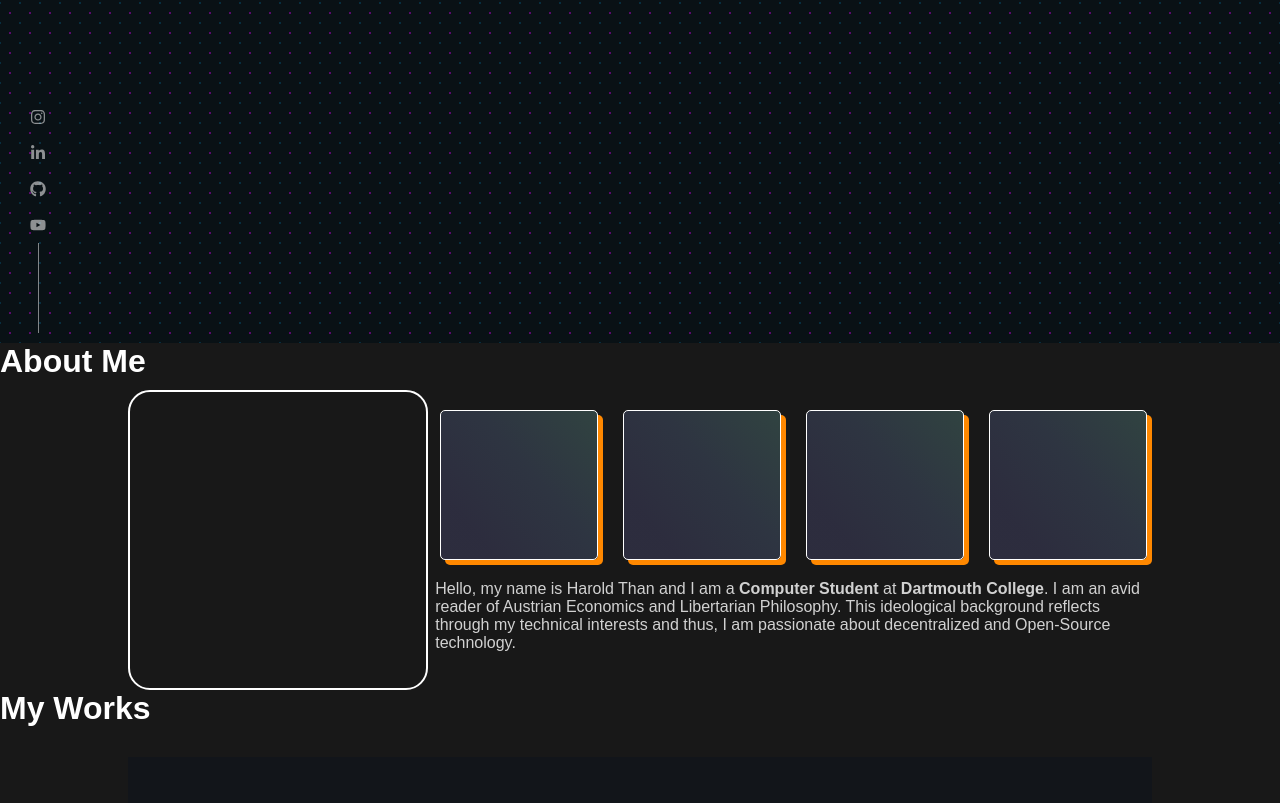
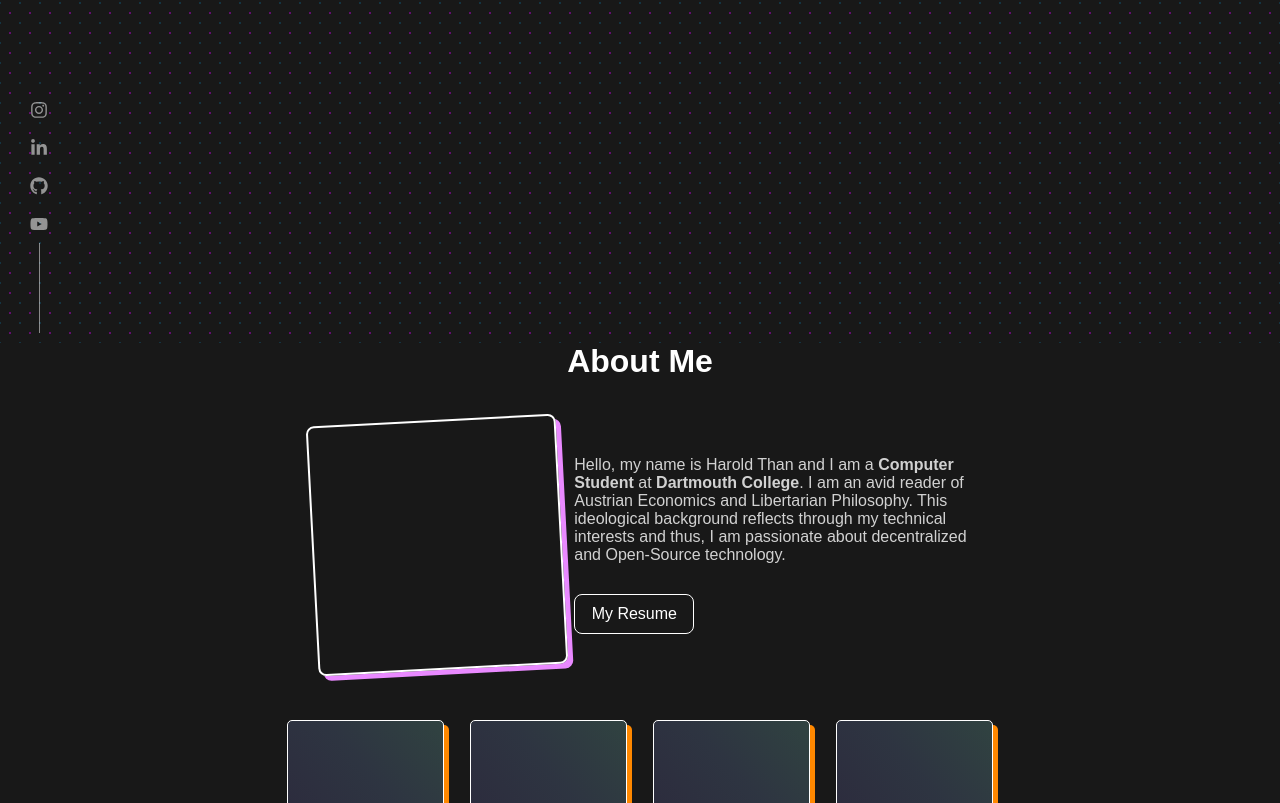
Before and after one commit to thanvinhbaohoang/react-harold-portfolio, a React (Create React App) app: page / in a window 1280 px wide. Shown: the part 457-1260 px from the top of the page. Built offline with nearby package versions, Linux system fonts and the light colour scheme.

Commit message:
Styled About me Section

```diff
--- a/src/App.css
+++ b/src/App.css
@@ -52,7 +52,7 @@ padding-bottom: 10px;
   flex-direction: column;
 }
 .social-media-icon {
-  font-size: 16px;
+  font-size: 18px;
   margin: 10px;
   transition: 0.2s;
   color: rgba(255, 255, 255, 0.538);
@@ -61,7 +61,7 @@ padding-bottom: 10px;
 .social-media-icon:hover{
   transition: 0.1s;
   color: rgb(255, 181, 103);
-  transform: translateY(-3px);
+  transform: translateY(-2px);
   text-shadow: 10px 10px 10px rgb(255, 255, 255);
   z-index: 999;
 }
@@ -127,17 +127,18 @@ font-size: 26px;
 margin-bottom: 10px;
 }
 
+.special-text {
+  color: #acf2ff;
+}
 /* HERO SECTION */
 .hero-section {
   width: 100%;
   height: 100vh;
-  background-color: #232323;
   display: flex;
   flex-direction: column;
   justify-content: center;
   align-items: center;
   background-image: radial-gradient(#dd00ff60 5%, transparent 10%),radial-gradient(#00b3ff2f 10%, transparent 5%);
-  background-color: #000d149d;
   background-position: 0 0, 10px 10px;
   background-size: 20px 20px;
 }
@@ -516,18 +517,19 @@ margin-bottom: 10px;
   text-align: center;
 }
 
-.sign-up-box{
+.resume-box{
   border: solid rgb(255, 255, 255) 1px;
-  border-radius: 5px;
-  text-align: center;
-  margin: auto;
-  padding: 10px 30px;
-  font-size: 12px;
-  background-color: #232323;
+  border-radius: 8px;
+  width: 120px;
+  display: flex;
+  height: 40px;
+  align-items: center;
+  justify-content: center;
+  margin: 0 0;
   color: white;
   z-index: 999;
 }
-.sign-up-box:hover{
+.resume-box:hover{
 transition:0.2s;
 color: #ff8432;
 border: solid 1px #ff8432;
@@ -535,6 +537,8 @@ box-shadow: #ffa365 5px 5px;
 cursor: pointer;
 }
 
+.resume-box p {
+}
 
 /* About Section Start */
 .about-section{
@@ -544,24 +548,56 @@ cursor: pointer;
   margin: auto;
 }
 
-.image-container {
-  width: 300px;
+.about-image-container {
+  width: 250px;
   align-self: center;
   justify-content: center;
-  height: 300px;
+  height: 250px;
   border: solid 2px white;
-  border-radius: 22px;
+  border-radius: 8px;
   /* background-image: url("images/harold.jpg"); */
   background-size:contain;
   background-position:center;
+  box-shadow: 5px 5px rgb(233, 137, 255);
+  transform: rotate(-3deg);
+  transition: 0.3s;
 }
 
-.about-section .about-right {
+.about-image-container:hover {
+  transition: 0.3s;
+  box-shadow: 2px 2px rgb(2, 30, 35);
+  transform: rotate(3deg);
+}
+.about-description-and-resume{
+  width: 60%;
+  display: flex;
+  flex-direction: column;
+  justify-content: space-around;
+}
+.about-description {
+  margin-bottom: 30px;
+}
+.about-section{
+  display: flex;
+  flex-direction: column;
+  justify-content: center;
+  align-items: center;
+}
+.about-section .about-content {
   display: block;
   align-items: center;
   justify-content: center;
   width: 70%;
 }
+
+.about-content  .image-and-description {
+  display: flex;
+  flex-direction: row;
+  justify-content: space-between;
+  align-items: center;
+  margin: 30px;
+}
+
 
 .tiles{
   display: flex;
@@ -583,12 +619,13 @@ cursor: pointer;
   margin: 20px 5px;
   width: 22%;
   height: 150px;
+  transition: 0.3s;
 }
 
 .tiles .tile:hover{
-  transition: 0.3s;
+  transition: 0.5s;
   /* transform: scale(1.02); */
-  transform: translateY(3px);
+  transform: rotate(-2deg);
   box-shadow: rgb(0, 0, 0) 0 0;
   cursor: pointer;
 
@@ -599,7 +636,6 @@ cursor: pointer;
 
 .contact-section{
   display: flex;
-  background-color: rgba(4, 16, 33, 0.275);
   /* justify-content: space-around; */
   width: 80%;
   margin: auto;
@@ -908,12 +944,7 @@ width: 100%;
   margin: 0;
   width: 100%;
 }
-.image-container{
-  order: 1;
-  width: 100px;
-  height: 100px;
-  padding: 20px;
-}
+
 
 .contact-section{
   flex-direction: column;
--- a/src/App.js
+++ b/src/App.js
@@ -21,7 +21,7 @@ function App() {
 
         <div class="hero-section">
             <div class="hero-header">
-                <p>Hi, my name is</p>
+                <p class = "special-text">Hi, my name is</p>
 
                 <div class="title">
                     <span class="block"></span>
@@ -41,7 +41,6 @@ function App() {
                     </div>
                 </div>
 
-                {/* <div class="sign-up-box">My Resume</div> */}
 
             </div>
 
@@ -71,12 +70,22 @@ function App() {
 
 
         {/* <!-- About Me Section--> */}
-        <h1 class='title-section'>About Me</h1>
         <div class = "about-section" id="about">
-            <div class = "image-container"></div>
+            <h1 class='section-title'>About Me</h1>
 
+            <div class = "about-content">
 
-            <div class = "about-right">
+                <div class='image-and-description'>
+                    <div class = "about-image-container"></div>
+                    <div class = 'about-description-and-resume'>
+                        <p class='about-description'> Hello, my name is Harold Than and I am a <b>Computer Student</b> at <b>Dartmouth College</b>. I am an avid reader of Austrian Economics and Libertarian Philosophy.
+                            This ideological background reflects through my technical interests and thus, I am passionate about decentralized and Open-Source technology.
+                        </p>
+                        <div class="resume-box">
+                            <p>My Resume</p>
+                        </div>
+                    </div>
+                </div>
                 <div class ="tiles" >
                         <div class = "tile">
                         </div>
@@ -91,13 +100,10 @@ function App() {
                         </div>
                 </div>
 
-                <p> Hello, my name is Harold Than and I am a <b>Computer Student</b> at <b>Dartmouth College</b>. I am an avid reader of Austrian Economics and Libertarian Philosophy.
-                    This ideological background reflects through my technical interests and thus, I am passionate about decentralized and Open-Source technology.
-                </p>
-
 
 
             </div>
+
 
 
         </div>
```
